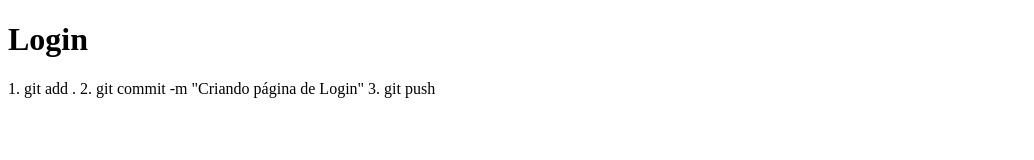
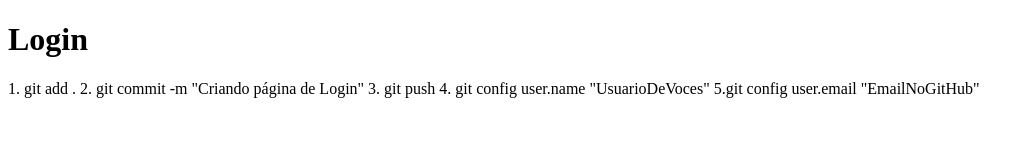
Before and after one commit to Erickandpere/login-html, a plain HTML site: page index.html in a window 1280 px wide. Shown: the whole page, without its empty margins (0-1034 px from the left). Drawn offline with Linux system fonts and the light colour scheme.

```diff
--- a/index.html
+++ b/index.html
@@ -10,5 +10,7 @@
      1. git add .
      2. git commit -m "Criando página de Login"
      3. git push
+     4. git config user.name "UsuarioDeVoces"
+     5.git config user.email "EmailNoGitHub"
 </body>
 </html>
```
